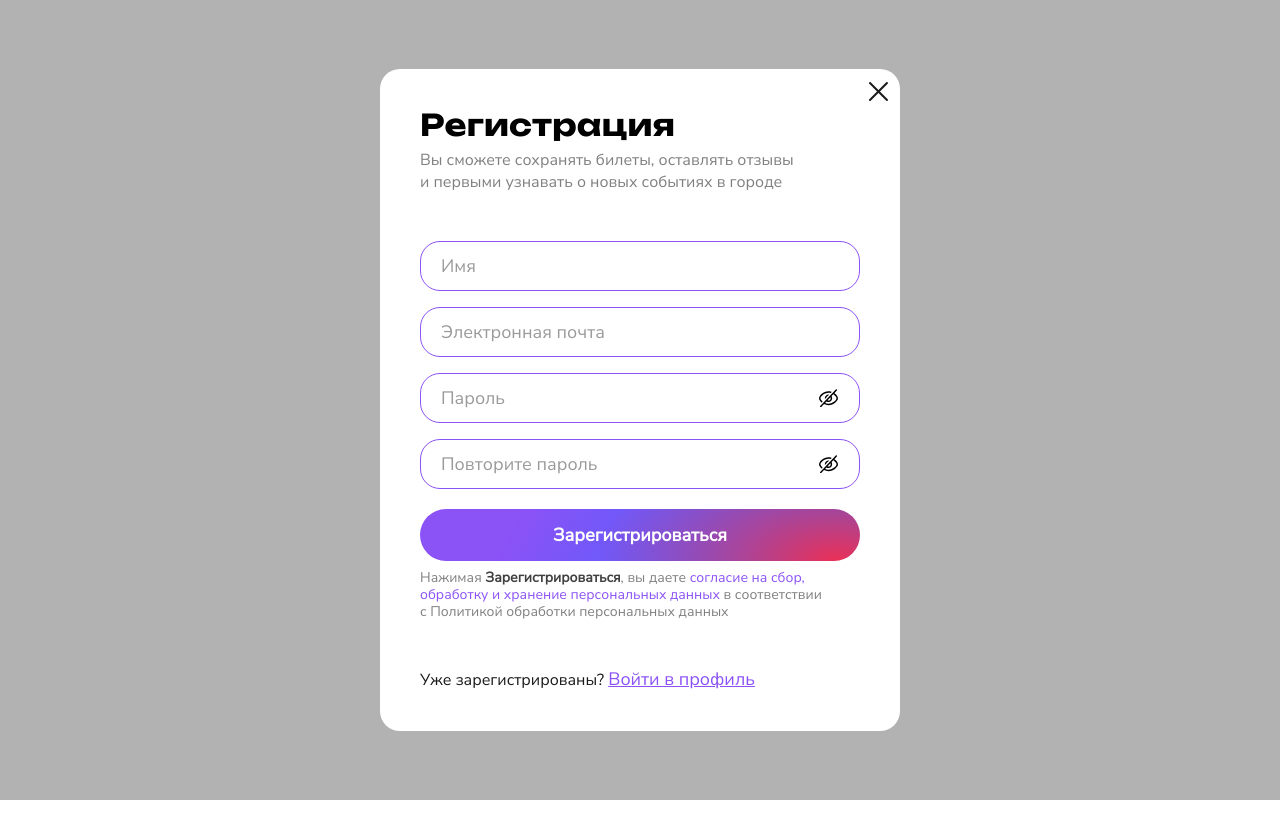
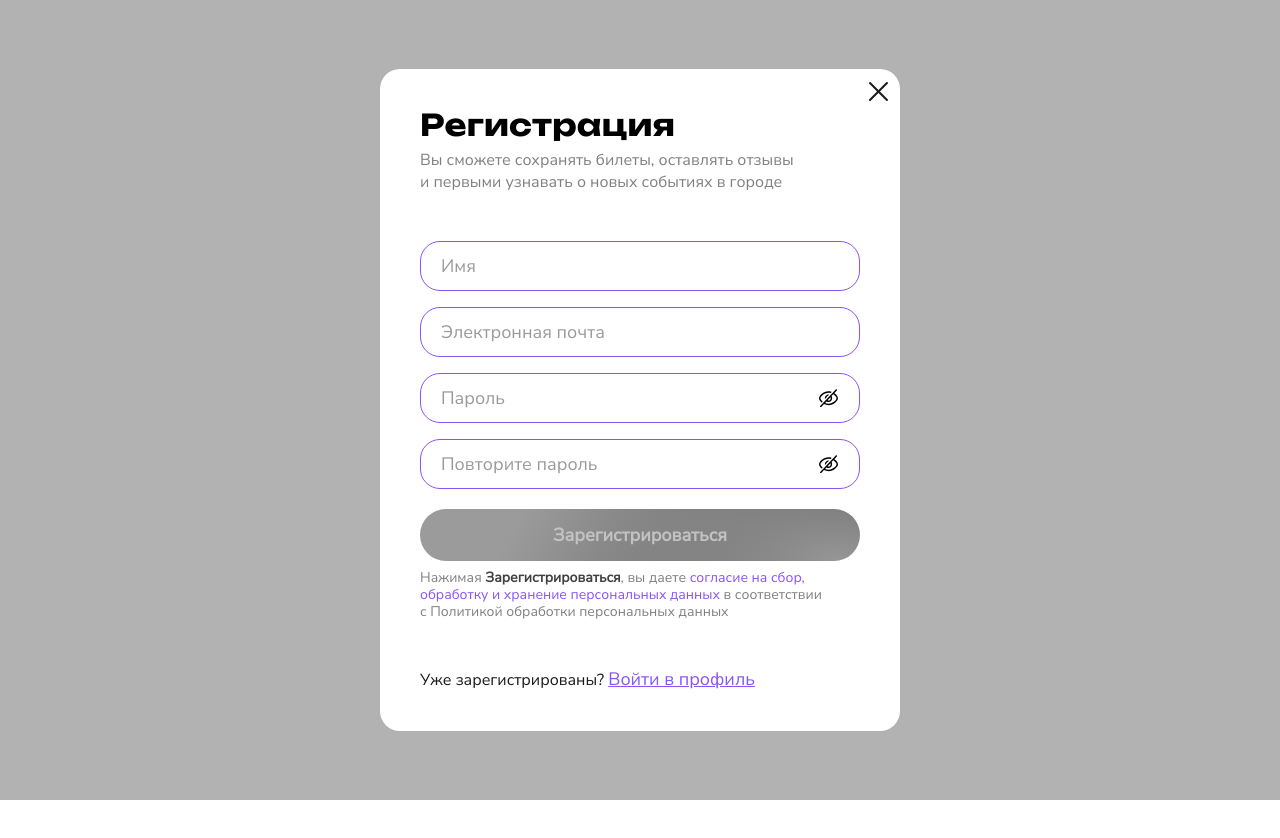
Before and after one commit to by-the-ticket-take-the-ride/frontend, a React (Create React App) app: page / in a window 1280 px wide. Shown: the top 838 px of the page. Built offline with nearby package versions, Linux system fonts and the light colour scheme.

Commit message:
feature: настроено отключение кнопки валидацией

```diff
--- a/src/App.css
+++ b/src/App.css
@@ -6,8 +6,13 @@
   transition: .2s ease opacity;
 }
 .button-hover:disabled {
-  background-color: #F8F8F8;
   color: #C2C2C2;
+
+  background:
+    radial-gradient(53.99% 245.51% at 94.46% 100%, #969696 0%, rgba(234, 48, 87, 0) 100%),
+    linear-gradient(118.28deg, #9b9b9b 22.11%, #616161 88.65%);
+  cursor: default;
+  opacity: 1 !important;
 }
 .button-hover:hover {
   opacity: .8;
--- a/src/components/Main/AuthForm/AuthForm.css
+++ b/src/components/Main/AuthForm/AuthForm.css
@@ -83,10 +83,8 @@
   border: none;
   border-radius: 50px;
   background:
-  radial-gradient(53.99% 245.51% at 94.46% 100%, #EA3057 0%, rgba(234, 48, 87, 0) 100%),
+    radial-gradient(53.99% 245.51% at 94.46% 100%, #EA3057 0%, rgba(234, 48, 87, 0) 100%),
     linear-gradient(118.28deg, #8B52F6 22.11%, #3A66FF 88.65%);
-
-
 
   font-family: "Nunito Sans";
   font-size: 18px;
--- a/src/components/Main/AuthForm/AuthForm.jsx
+++ b/src/components/Main/AuthForm/AuthForm.jsx
@@ -39,13 +39,13 @@ function AuthForm(props) {
 
     let isValid;
     useEffect(() => {
-      if (type === '/register') {
+      if (type === 'register') {
         isValid = !name.inputValid
         || !email.inputValid
         || !password.inputValid
         || !retypePassword.inputValid;
       }
-      else if (type === '/login') {
+      else if (type === 'login') {
         isValid = !email.inputValid || !password.inputValid;
       }
 
@@ -87,7 +87,6 @@ function AuthForm(props) {
         onChange: e => {
           name.onChange(e);
           handleChange(e);
-          console.log(displayError(name).isTextError)
         },
         blockTextErrorValid: {
           textError: name.textError,
@@ -178,6 +177,7 @@ function AuthForm(props) {
       <button
         className="auth-form__button-action button-hover"
         onClick={handleSubmit}
+        disabled={isDisabled}
       >
         {actionTextButton}
       </button>
```
